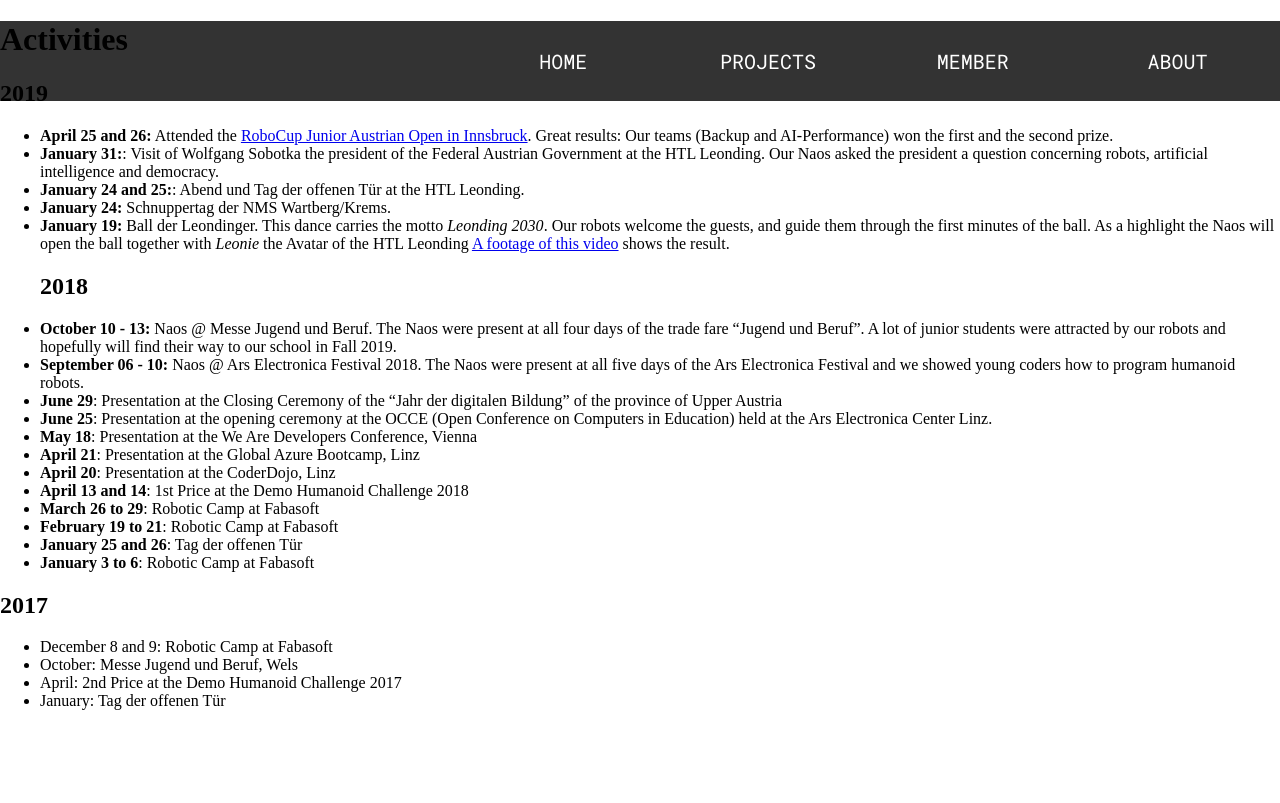
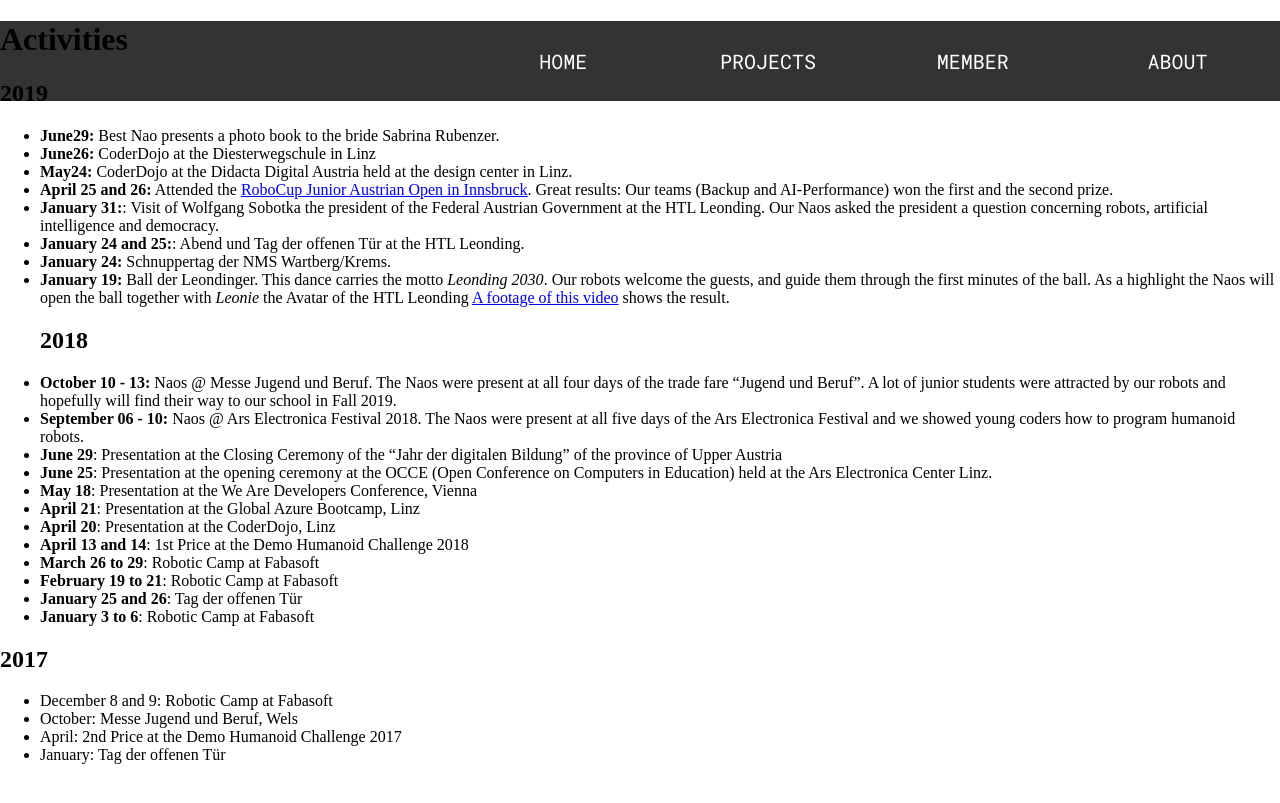
Before and after one commit to humanoid-robotics-htl-leonding/roboducks-website, a Jekyll site: the page built from activities.md, in a window 1280 px wide and 900 px high. Shown: the top 803 px of the window. Built offline with Jekyll 4.4.1, drawn with Linux system fonts in a browser that asks for light colours; our own code applies the rules of GitHub Pages for plain Markdown files.

Commit message:
Added final activities for this school year.

```diff
--- a/activities.md
+++ b/activities.md
@@ -1,5 +1,8 @@
 # Activities
 ## 2019
+- **June29:** Best Nao presents a photo book to the bride Sabrina Rubenzer.
+- **June26:** CoderDojo at the Diesterwegschule in Linz
+- **May24:** CoderDojo at the Didacta Digital Austria held at the design center in Linz.
 - **April 25 and 26:** Attended the [RoboCup Junior Austrian Open in Innsbruck](http://rcj.at). Great results: Our teams (Backup and AI-Performance) won the first and the second prize.
 - **January 31:**: Visit of Wolfgang Sobotka the president of the Federal Austrian Government at the HTL Leonding. Our Naos asked the president a question concerning robots, artificial intelligence and democracy.
 - **January 24 and 25:**: Abend und Tag der offenen Tür at the HTL Leonding.
```
